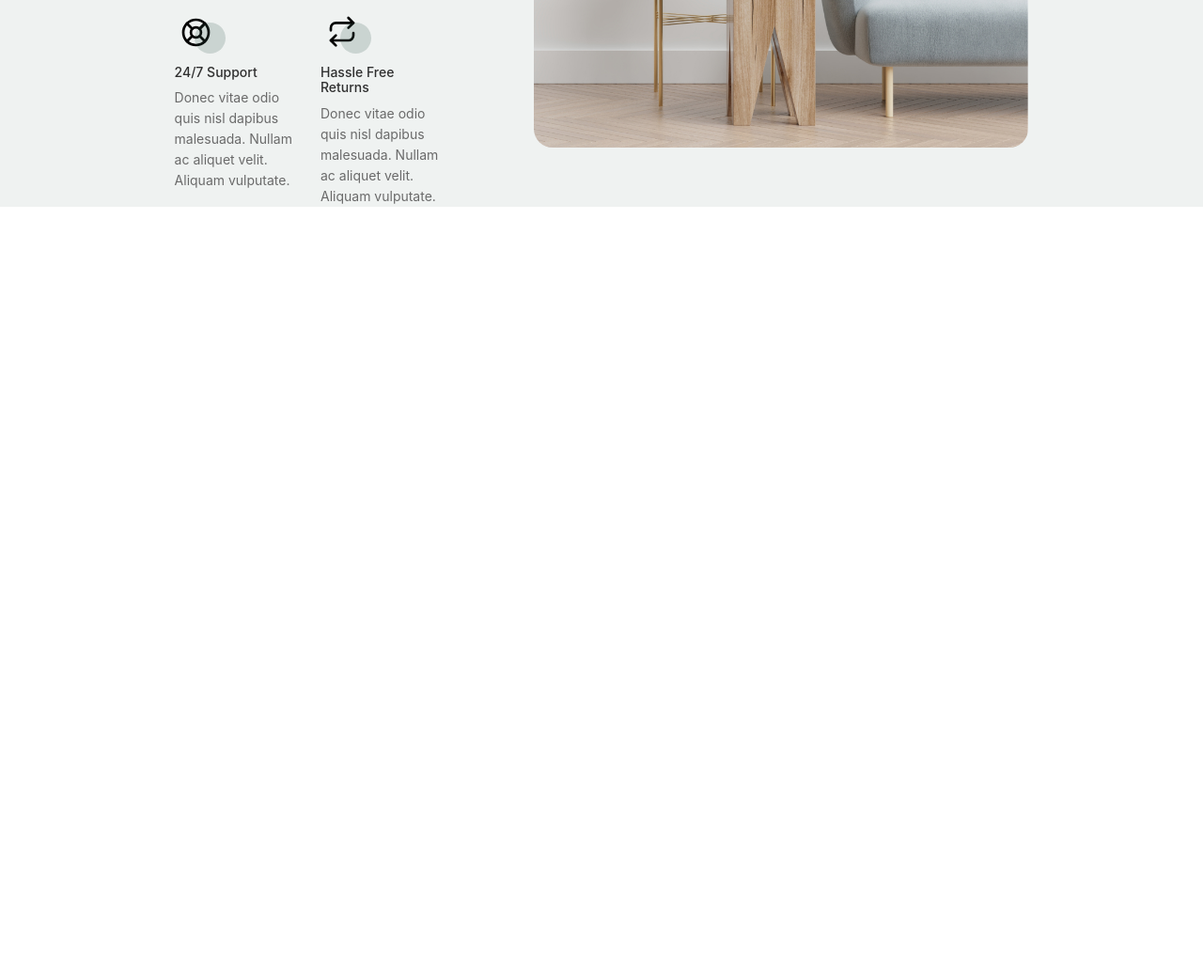
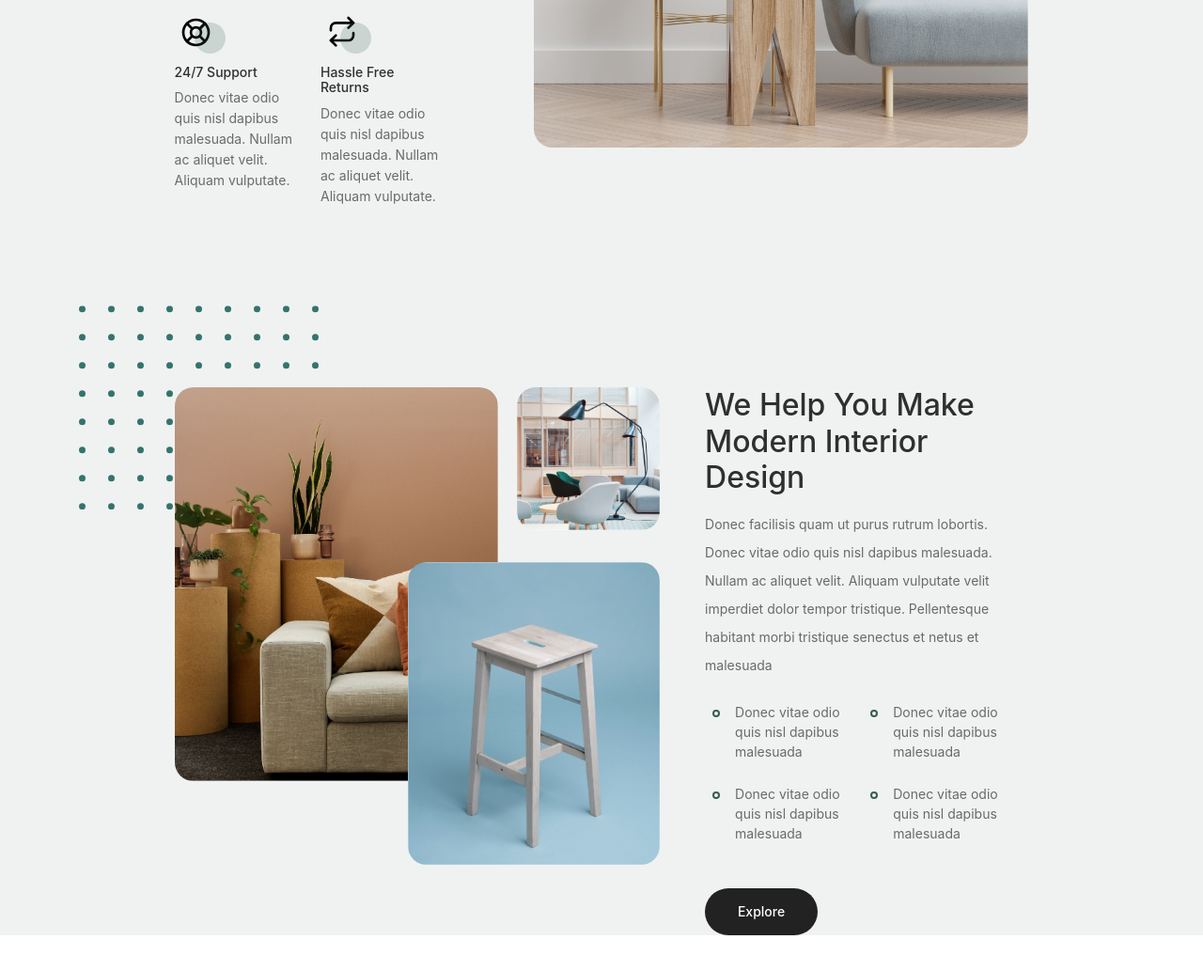
Before and after one commit to minhtan4711/sun-ojt-training, a website with bundled scripts: page src/html/index.html in a window 1280 px wide. Shown: the part 1815-2848 px from the top of the page at 94% size. Before the commit the page ends 2115 px from the top, so only its background shows below. Built offline with nearby package versions, Linux system fonts and the light colour scheme.

Commit message:
build: build middle content benefit

```diff
--- a/src/html/index.html
+++ b/src/html/index.html
@@ -266,8 +266,42 @@
 						</div>
 					</div>
 					<div class="middle__content-benefit">
-						<div class="middle__content-benefit-left"></div>
-						<div class="middle__content-benefit-right"></div>
+						<div class="middle__content-benefit-left">
+							<div class="middle__content-benefit-left-image-first">
+								<img src="../assets/images/img-grid-1.jpg" alt="" />
+							</div>
+							<div class="middle__content-benefit-left-image-second">
+								<img src="../assets/images/img-grid-2.jpg" alt="" />
+							</div>
+							<div class="middle__content-benefit-left-image-third">
+								<img src="../assets/images/img-grid-3.jpg" alt="" />
+							</div>
+						</div>
+						<div class="middle__content-benefit-right">
+							<div class="middle__content-benefit-right-title">
+								<div class="middle__content-benefit-right-title--big">
+									We Help You Make Modern Interior Design
+								</div>
+								<div class="middle__content-benefit-right-title--small">
+									Donec facilisis quam ut purus rutrum lobortis. Donec vitae
+									odio quis nisl dapibus malesuada. Nullam ac aliquet velit.
+									Aliquam vulputate velit imperdiet dolor tempor tristique.
+									Pellentesque habitant morbi tristique senectus et netus et
+									malesuada
+								</div>
+							</div>
+							<ul class="middle__content-benefit-right-item">
+								<li>Donec vitae odio quis nisl dapibus malesuada</li>
+								<li>Donec vitae odio quis nisl dapibus malesuada</li>
+								<li>Donec vitae odio quis nisl dapibus malesuada</li>
+								<li>Donec vitae odio quis nisl dapibus malesuada</li>
+							</ul>
+							<div class="middle__content-benefit-right-button">
+								<button class="middle__content-benefit-right-button-explore">
+									Explore
+								</button>
+							</div>
+						</div>
 					</div>
 					<div class="middle__content-brief">
 						<div class="middle__content-brief-product"></div>
--- a/src/style/main.scss
+++ b/src/style/main.scss
@@ -378,5 +378,122 @@ body {
 				}
 			}
 		}
+
+		&-benefit {
+			margin-top: 12rem;
+			display: flex;
+			justify-content: space-between;
+			gap: 3rem;
+
+			&-left {
+				width: 60%;
+				// flex-grow: 2;
+				position: relative;
+				display: grid;
+				grid-template-columns: repeat(27, 1fr);
+
+				&::before {
+					position: absolute;
+					content: "";
+					width: 255px;
+					height: 217px;
+					background-image: url("../assets/images/dots-green.svg");
+					background-repeat: no-repeat;
+					background-size: contain;
+					transform: translate(-40%, -40%);
+					z-index: 0;
+				}
+
+				& > * {
+					z-index: 1;
+				}
+
+				&-image-first {
+					grid-column: 1 / span 18;
+					grid-row: 1 / span 27;
+
+					img {
+						width: 100%;
+						border-radius: 20px;
+					}
+				}
+
+				&-image-second {
+					grid-column: 19 / span 27;
+					grid-row: 1 / span 5;
+					padding-left: 20px;
+
+					img {
+						width: 100%;
+						border-radius: 20px;
+					}
+				}
+
+				&-image-third {
+					grid-column: 14 / span 16;
+					grid-row: 6 / span 27;
+					padding-top: 20px;
+
+					img {
+						width: 100%;
+						border-radius: 20px;
+					}
+				}
+			}
+
+			&-right {
+				width: 40%;
+
+				&-title {
+					&--big {
+						@include title($text-color);
+						margin-bottom: 1rem;
+					}
+
+					&--small {
+						@include sub-title($sub-title-secondary-color);
+					}
+				}
+
+				&-item {
+					list-style: none;
+					margin: 1.5rem 0;
+					display: grid;
+					grid-template-columns: repeat(2, 1fr);
+					gap: 1.5rem;
+
+					li {
+						position: relative;
+						line-height: 1.5;
+						width: 80%;
+						cursor: auto;
+						font-size: 14px;
+						color: $sub-title-secondary-color;
+
+						&::before {
+							content: "";
+							width: 8px;
+							height: 8px;
+							border-radius: 50%;
+							border: 2px solid #3b5d50;
+							position: absolute;
+							left: -24px;
+							top: 8px;
+						}
+					}
+				}
+
+				&-button {
+					&-explore {
+						@include third-button;
+						margin-top: 1.5rem;
+
+						&:hover {
+							background-color: #212529;
+						}
+					}
+				}
+			}
+		}
 	}
 }
```
